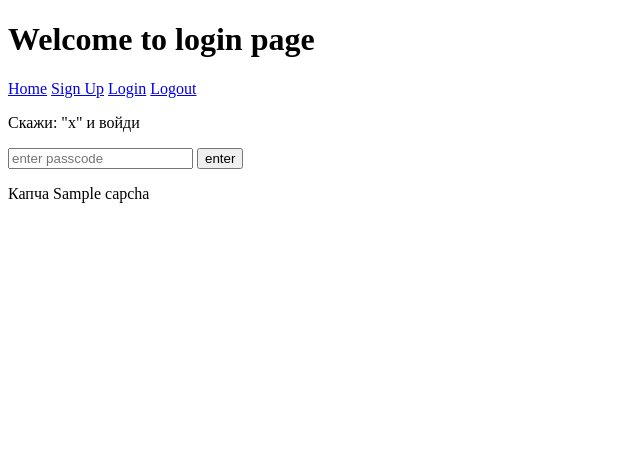
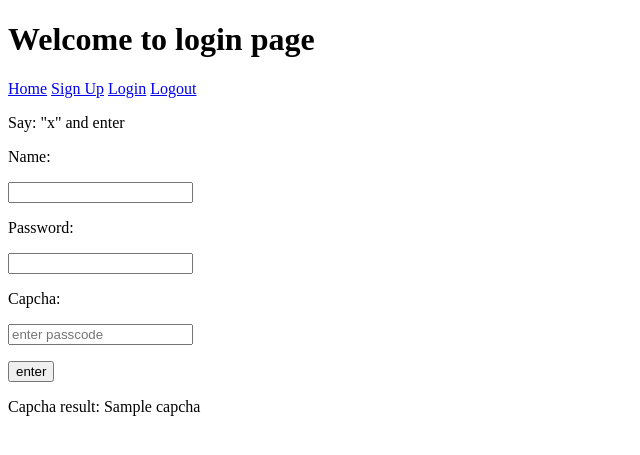
Before and after one commit to smilez-detcelfer/examples_flask, a Flask app: template website/templates/login.html in a window 1280 px wide. Shown: the top 455 px of the page, without its empty margins (0-640 px from the left). Run offline with Flask 2, Linux system fonts and the light colour scheme; the template is opened without the code that fills it: most values are stand-ins (such as "Sample title", 1, 10 or a date in 2020).

Commit message:
before new captcha commit

```diff
--- a/website/templates/home.html
+++ b/website/templates/home.html
@@ -4,3 +4,7 @@
 {% block welcome_string%}
 <h1> Welcome to home page</h1>
 {% endblock %}
+
+{% block main%}
+<p>Home page main block content</p>
+{% endblock %}
--- a/website/templates/login.html
+++ b/website/templates/login.html
@@ -6,12 +6,27 @@
 {% endblock %}
 
 {% block main%}
-<p>Скажи: "{{passcode}}" и войди</p>
-<form method='POST' name='user_input_form'>
-  <input type="text" class="form-control" name="user_input" id="user_input" placeholder="enter passcode">
+
+<p>Say: "{{passcode}}" and enter</p>
+<form method='POST' name='user_input_form' action="#">
+  <p>Name:</p>
+  <p><input type="text" name="username" /></p>
+
+  <p>Password:</p>
+  <p><input type="password" name="username" /></p>
+  <p>Capcha:</p>
+  <p><input type="text" class="form-control" name="user_input" id="user_input" placeholder="enter passcode">
+  </p>
+
   <button type="submit">enter</button>
 </form>
 
-<p>Капча {{capcha}}</p>
+{% block content %}
+<form action="#" method="post">
+
+</form>
+{% endblock %}
+
+<p>Capcha result: {{capcha}}</p>
 
 {% endblock %}
--- a/website/views.py
+++ b/website/views.py
@@ -5,3 +5,9 @@ views = Blueprint('views', __name__)
 @views.route('/')
 def home():
     return render_template('home.html')
+
+#render template and passing list from backend
+@views.route('/passing_list')
+def passing_list():
+    backend_list = [12, 11233456, 'firststring', 'secnd', 'sr']
+    return render_template('render_list.html', list = backend_list)
```
Also changed, not shown: cheetsheet/flask_cheetsheet.py (+12 -5 lines), website/auth.py (+11 -2 lines), website/templates/render_list.html (added, +16 -0 lines).
